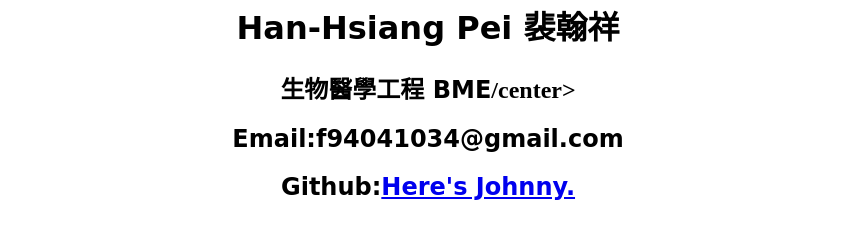
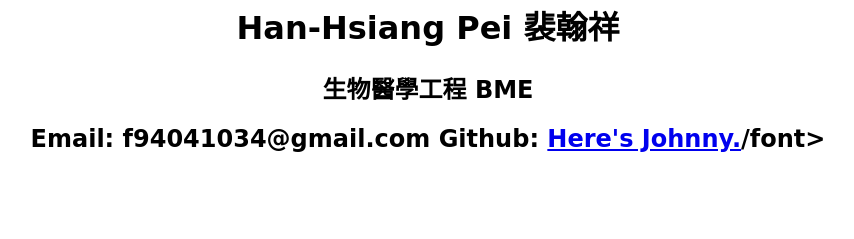
Before and after one commit to peihanhsiang/peihanhsiang.github.io, a plain HTML site: page index.html in a window 1280 px wide. Shown: the part 227-466 px from the top of the page, without its empty margins (212-1066 px from the left). Drawn offline with Linux system fonts and the light colour scheme.

Commit message:
Update index.html

```diff
--- a/index.html
+++ b/index.html
@@ -7,9 +7,9 @@
     <center><img src="https://i.imgur.com/nTvgzZ9.jpg" width="200" height="200" border="0"></center>
     <h1><center><b><font face="cursive">Han-Hsiang Pei  裴翰祥</font></b></center></h1>
     <h2>
-    <center><font face="cursive">生物醫學工程 BME</font>/center>
+    <center><font face="cursive">生物醫學工程 BME</font></center>
     </h2>
-    <h2><center><font face="cursive">Email:f94041034@gmail.com</font></center></h2>
-    <h2><center><font face="cursive">Github:<a href="https://github.com/peihanhsiang">Here's Johnny.</a></font></center></h2>
+    <h2><center><font face="cursive">Email: f94041034@gmail.com  Github: <a href="https://github.com/peihanhsiang">Here's Johnny.</a>/font></center></h2>
+
   </body>
 </html>
```
